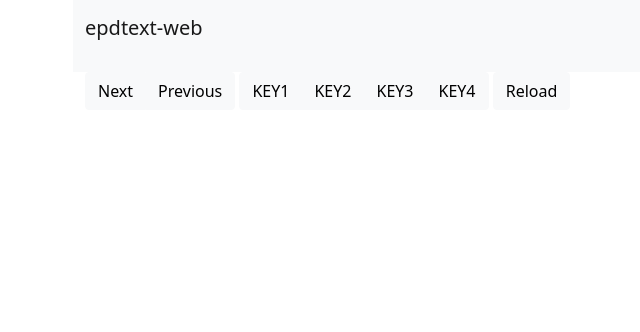
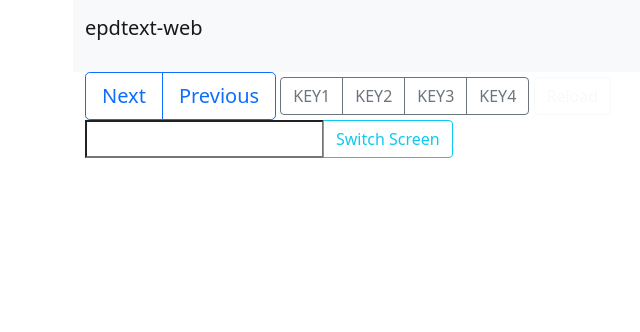
Before and after one commit to tsbarnes/pitftmanager-web, a Flask app: page / in a window 1280 px wide. Shown: the top 332 px of the page, without its empty margins (9-649 px from the left). Run offline with Flask 2, Linux system fonts and the light colour scheme.

Commit message:
More work

```diff
--- a/app.py
+++ b/app.py
@@ -1,6 +1,6 @@
 import logging
 import posix_ipc
-from flask import Flask, render_template, flash, redirect
+from flask import Flask, render_template, flash, redirect, request
 
 app = Flask(__name__)
 app.config.from_pyfile("app.cfg")
@@ -17,15 +17,15 @@ def index():
     return render_template('index.html')
 
 
-@app.route('/next')
-def next():
+@app.route('/next_screen')
+def next_screen():
     mq.send("next", timeout=10)
     flash("Sent 'next' message to epdtext")
     return redirect('/')
 
 
-@app.route('/previous')
-def previous():
+@app.route('/previous_screen')
+def previous_screen():
     mq.send("previous", timeout=10)
     flash("Sent 'previous' message to epdtext")
     return redirect('/')
@@ -66,5 +66,29 @@ def reload():
     return redirect('/')
 
 
+@app.route('/screen')
+def screen():
+    screen_name = request.args.get('screen')
+    mq.send("screen " + screen_name, timeout=10)
+    flash("Sent 'screen' message to epdtext")
+    return redirect('/')
+
+
+@app.route('/add_screen')
+def add_screen():
+    screen_name = request.args.get('screen')
+    mq.send("add_screen " + screen_name, timeout=10)
+    flash("Sent 'add_screen' message to epdtext")
+    return redirect('/')
+
+
+@app.route('/remove_screen')
+def remove_screen():
+    screen_name = request.args.get('screen')
+    mq.send("remove_screen " + screen_name, timeout=10)
+    flash("Sent 'remove_screen' message to epdtext")
+    return redirect('/')
+
+
 if __name__ == '__main__':
     app.run(host='0.0.0.0')
--- a/templates/index.html
+++ b/templates/index.html
@@ -13,19 +13,26 @@
 {% block content %}
     <div class="container">
         <div class="btn-group">
-            <a class="btn btn-light" href="{{ url_for('next') }}">Next</a>
-            <a class="btn btn-light" href="{{ url_for('previous') }}">Previous</a>
+            <a class="btn btn-outline-primary btn-lg" href="{{ url_for('next_screen') }}">Next</a>
+            <a class="btn btn-outline-primary btn-lg" href="{{ url_for('previous_screen') }}">Previous</a>
         </div>
 
         <div class="btn-group">
-            <a class="btn btn-light" href="{{ url_for('button0') }}">KEY1</a>
-            <a class="btn btn-light" href="{{ url_for('button1') }}">KEY2</a>
-            <a class="btn btn-light" href="{{ url_for('button2') }}">KEY3</a>
-            <a class="btn btn-light" href="{{ url_for('button3') }}">KEY4</a>
+            <a class="btn btn-outline-secondary" href="{{ url_for('button0') }}">KEY1</a>
+            <a class="btn btn-outline-secondary" href="{{ url_for('button1') }}">KEY2</a>
+            <a class="btn btn-outline-secondary" href="{{ url_for('button2') }}">KEY3</a>
+            <a class="btn btn-outline-secondary" href="{{ url_for('button3') }}">KEY4</a>
         </div>
 
         <div class="btn-group">
-            <a class="btn btn-light" href="{{ url_for('reload') }}">Reload</a>
+            <a class="btn btn-outline-light" href="{{ url_for('reload') }}">Reload</a>
         </div>
+
+        <form class="form" action="{{ url_for('screen') }}">
+            <div class="input-group">
+                <input type="text" name="screen">
+                <button type="submit" class="btn btn-outline-info">Switch Screen</button>
+            </div>
+        </form>
     </div>
 {% endblock %}
```
